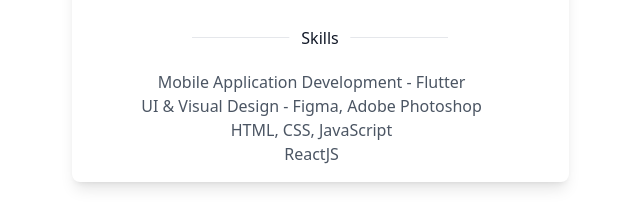
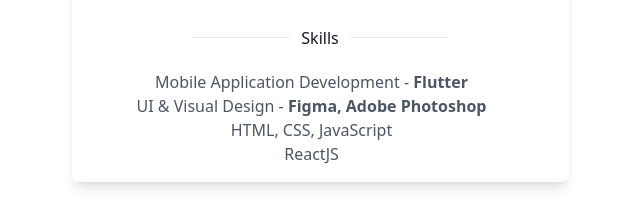
Before and after one commit to Chnnka/portfolio-0007, a React (Vite) app in the folder client/: page /about in a window 1280 px wide. Shown: the part 1215-1431 px from the top of the page, without its empty margins (320-960 px from the left). Built offline with nearby package versions, Linux system fonts and the light colour scheme.

Commit message:
skills added, mui package added

```diff
--- a/client/package.json
+++ b/client/package.json
@@ -12,12 +12,15 @@
   "dependencies": {
     "@fortawesome/free-brands-svg-icons": "^6.5.1",
     "@fortawesome/react-fontawesome": "^0.2.0",
+    "@mui/material": "^5.15.12",
+    "@mui/styled-engine-sc": "^6.0.0-alpha.17",
     "flowbite-react": "^0.7.2",
     "preline": "^2.0.3",
     "react": "^18.2.0",
     "react-dom": "^18.2.0",
     "react-icons": "^5.0.1",
-    "react-router-dom": "^6.22.0"
+    "react-router-dom": "^6.22.0",
+    "styled-components": "^6.1.8"
   },
   "devDependencies": {
     "@types/react": "^18.2.43",
--- a/client/src/components/Skills.jsx
+++ b/client/src/components/Skills.jsx
@@ -9,10 +9,16 @@
           Skills
         </span>
       </div>
-      <div className="max-w-md text-center justify-center items-center">
-        <ol className="text-gray-600">
-          <li>Mobile Application Development - Flutter</li>
-          <li>UI & Visual Design - Figma, Adobe Photoshop</li>
+      <div className="max-w-md text-center justify-start items-start">
+        <ol className="text-gray-600 justify-start">
+          <li>
+            Mobile Application Development -{' '}
+            <span className="font-semibold">Flutter</span>
+          </li>
+          <li>
+            UI & Visual Design -{' '}
+            <span className="font-semibold">Figma, Adobe Photoshop</span>
+          </li>
           <li>HTML, CSS, JavaScript</li>
           <li>ReactJS</li>
         </ol>
```
Also changed, not shown: 1 other file (tests, documents, lock files or other folders).
